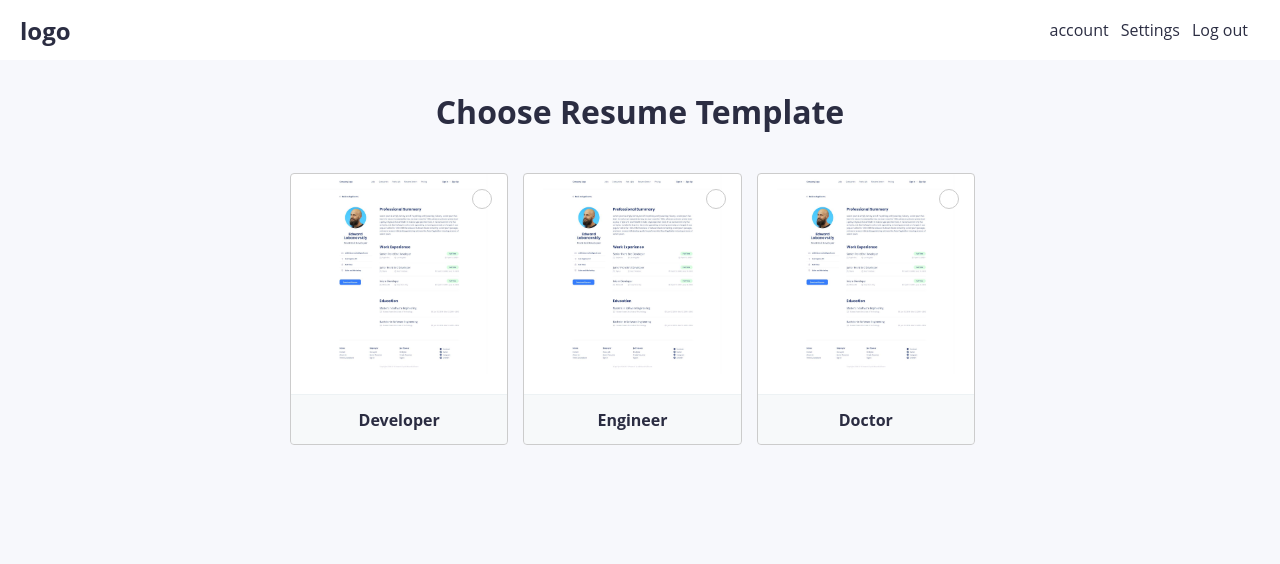
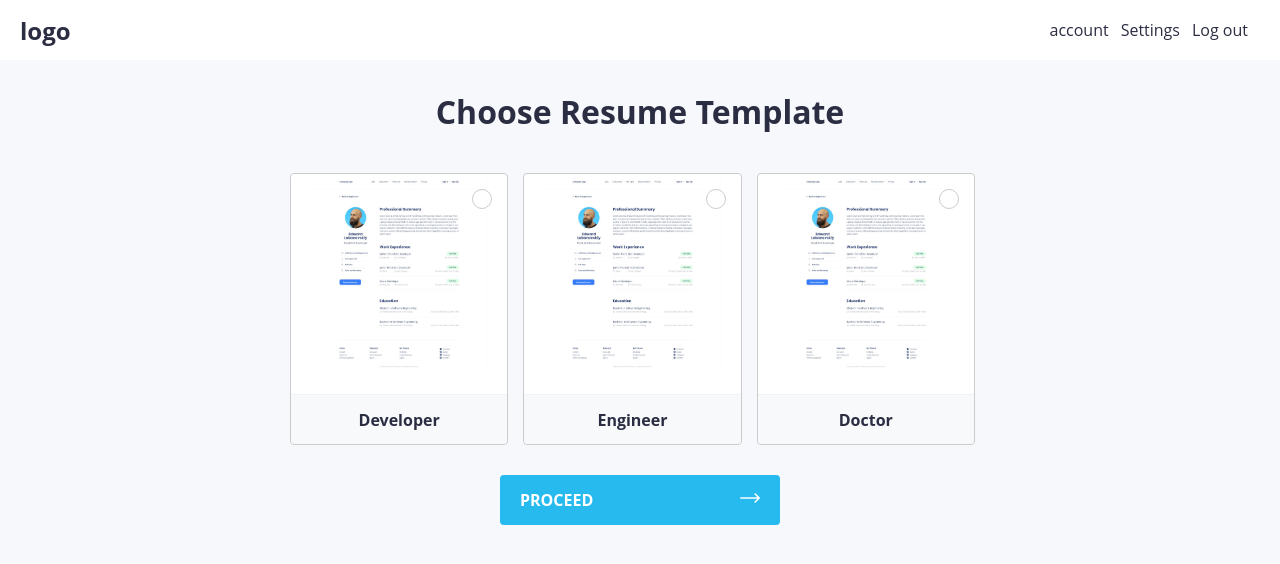
Before and after one commit to Mohamedsobhy292/cvbuddy, a React (Create React App) app: page / in a window 1280 px wide. Shown: the top 564 px of the page. Built offline with nearby package versions, Linux system fonts and the light colour scheme; a web font is replaced by a local one.

Commit message:
feat: finished choose template page

```diff
--- a/src/pages/choose-template/ChooseTemplate.module.scss
+++ b/src/pages/choose-template/ChooseTemplate.module.scss
@@ -32,6 +32,7 @@
     transition: all 0.3s;
     position: relative;
     z-index: 2;
+    cursor: pointer;
 
     img {
         height: 200px;
@@ -61,3 +62,30 @@
     line-height: 50px;
     text-transform: capitalize;
 }
+
+.proceedBtn {
+    display: flex;
+    margin-top: 30px;
+    width: 280px;
+    height: 50px;
+    font-weight: bold;
+    align-items: center;
+    padding: 10px 20px;
+    border-radius: 4px;
+    border: none;
+    outline: none;
+    background: $primary-color;
+    color: #fff;
+    cursor: pointer;
+    transition: all 0.3s;
+
+    &:hover {
+        background: lighten($primary-color, 5%);
+    }
+
+    .arrow {
+        margin-left: auto;
+        fill: #fff;
+        width: 20px;
+    }
+}
--- /dev/null
+++ b/src/pages/choose-template/arrow-right.jsx
@@ -0,0 +1,15 @@
+import React from 'react'
+
+const ArrowRight = (props) => {
+    return (
+        <svg
+            xmlns="http://www.w3.org/2000/svg"
+            viewBox="0 0 512 512"
+            {...props}
+        >
+            <path d="M506.134 241.843l-.018-.019-104.504-104c-7.829-7.791-20.492-7.762-28.285.068-7.792 7.829-7.762 20.492.067 28.284L443.558 236H20c-11.046 0-20 8.954-20 20s8.954 20 20 20h423.557l-70.162 69.824c-7.829 7.792-7.859 20.455-.067 28.284 7.793 7.831 20.457 7.858 28.285.068l104.504-104 .018-.019c7.833-7.818 7.808-20.522-.001-28.314z" />
+        </svg>
+    )
+}
+
+export default ArrowRight
--- a/src/pages/choose-template/index.js
+++ b/src/pages/choose-template/index.js
@@ -1,9 +1,12 @@
 import React, { useState } from 'react'
 import classNames from 'classnames'
+import { Link } from 'react-router-dom'
 
 import styles from './ChooseTemplate.module.scss'
 import cvTemplate from './resume1.jpg'
 import { RadioButton } from '../../shared/components/radioButton'
+import { Button } from '../../shared/components/button'
+import Arrow from './arrow-right'
 
 const templates = [
     {
@@ -27,6 +30,7 @@ const ChooseTemplate = () => {
     return (
         <div className={styles.chooseTemplateWrapper}>
             <h2 className={styles.title}>Choose Resume Template</h2>
+
             <ul className={styles.templatesList}>
                 {templates.map((item) => {
                     return (
@@ -53,6 +57,13 @@ const ChooseTemplate = () => {
                     )
                 })}
             </ul>
+
+            <Link to="/form" className={styles.proceedBtn}>
+                PROCEED
+                <span className={styles.arrow}>
+                    <Arrow />
+                </span>
+            </Link>
         </div>
     )
 }
--- /dev/null
+++ b/src/shared/components/button/Button.module.scss
@@ -0,0 +1,19 @@
+@import '../../styles/globalStyles.scss';
+
+.button {
+    padding: 10px 20px;
+    border-radius: 4px;
+    border: none;
+    outline: none;
+}
+
+.primary {
+    background: $primary-color;
+    color: #fff;
+    cursor: pointer;
+    transition: all 0.3s;
+
+    &:hover {
+        background: lighten($primary-color, 5%);
+    }
+}
--- /dev/null
+++ b/src/shared/components/button/index.jsx
@@ -0,0 +1,17 @@
+import React from 'react'
+import classnames from 'classnames'
+import styles from './Button.module.scss'
+
+const Button = ({ children, variant, className }) => {
+    return (
+        <button
+            className={classnames(styles.button, className, {
+                [styles.primary]: variant === 'primary',
+            })}
+        >
+            {children}
+        </button>
+    )
+}
+
+export { Button }
--- a/src/shared/styles/globalStyles.scss
+++ b/src/shared/styles/globalStyles.scss
@@ -19,3 +19,7 @@ ul {
     margin: 0;
     padding: 0;
 }
+
+a {
+    text-decoration: none;
+}
```
